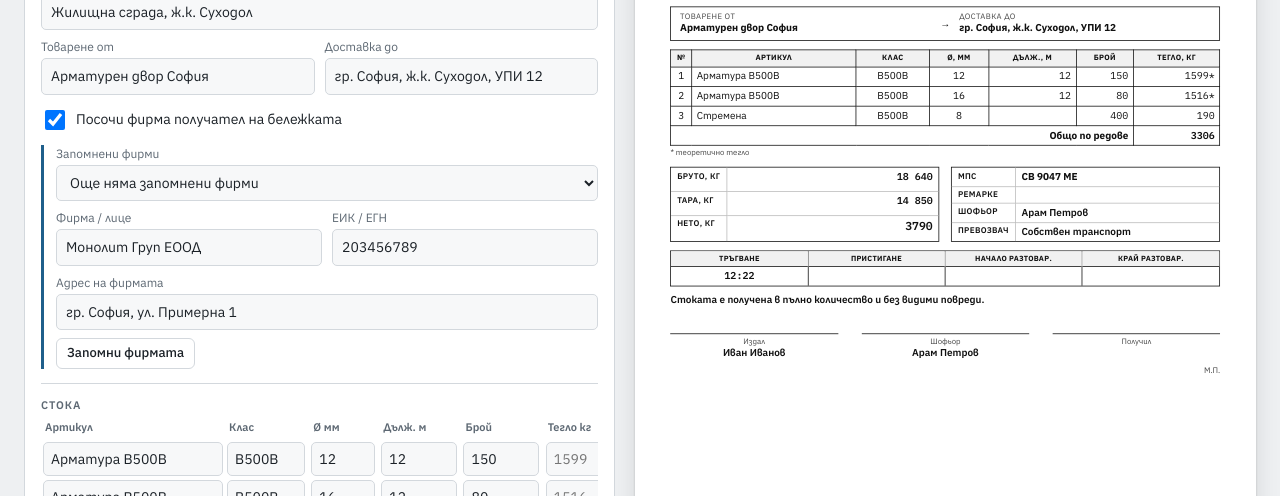
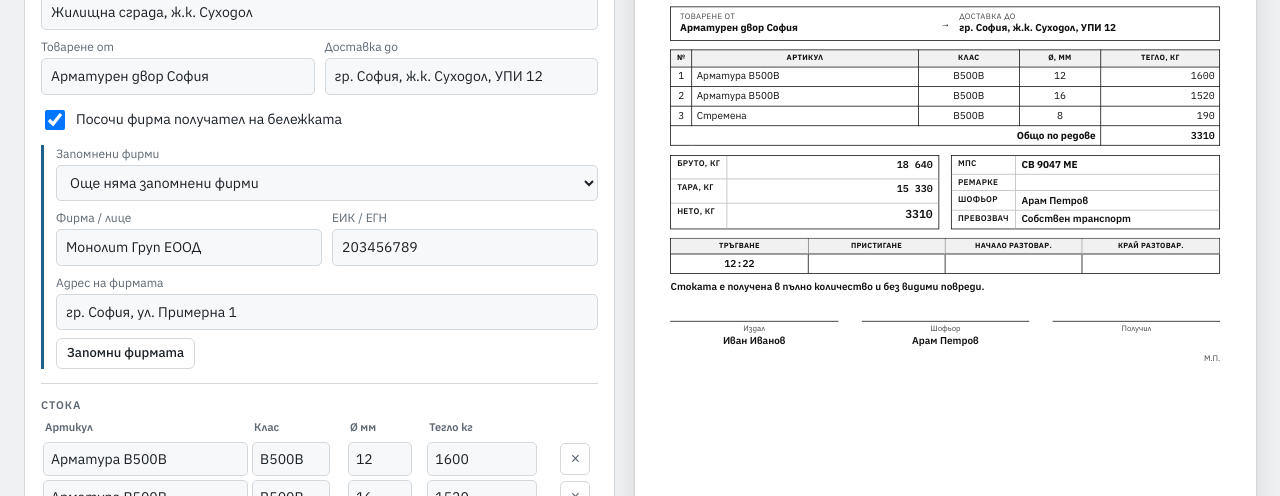
Before and after one commit to Skotch1cs/stomana-app, a plain HTML site: page index.html in a window 1280 px wide. Shown: the part 304-800 px from the top of the page. Drawn offline with Linux system fonts and the light colour scheme.

Commit message:
Без колони дължина и брой, само тегло
Co-Authored-By: Claude Opus 5.5 <noreply@anthropic.com>
Claude-Session: https://claude.ai/code/session_01T6w6h9qyZGUebvui3W9mso

```diff
--- a/index.html
+++ b/index.html
@@ -53,7 +53,7 @@ textarea{resize:vertical;min-height:54px}
 input[type=number]{font-variant-numeric:tabular-nums}
 
 .items{overflow-x:auto}
-.items table{border-collapse:collapse;width:100%;min-width:620px}
+.items table{border-collapse:collapse;width:100%;min-width:420px}
 .items th{font-size:11px;font-weight:600;color:var(--muted);text-align:left;padding:0 4px 4px}
 .items td{padding:2px}
 .items input{padding:6px 7px}
@@ -254,12 +254,12 @@ input[type=number]{font-variant-numeric:tabular-nums}
             <legend>Стока</legend>
             <div class="items">
               <table>
-                <thead><tr><th>Артикул</th><th>Клас</th><th>Ø мм</th><th>Дълж. м</th><th>Брой</th><th>Тегло кг</th><th></th></tr></thead>
+                <thead><tr><th>Артикул</th><th>Клас</th><th>Ø мм</th><th>Тегло кг</th><th></th></tr></thead>
                 <tbody id="items-body"></tbody>
               </table>
             </div>
             <div class="row"><button class="btn small" type="button" id="btn-add-row">+ Добави ред</button>
-              <span class="hint">Ако теглото е празно, се смята теоретично: Ø² × 0,00617 × дължина × брой.</span></div>
+</div>
           </fieldset>
           <div class="sep"></div>
           <fieldset>
@@ -408,11 +408,11 @@ input[type=number]{font-variant-numeric:tabular-nums}
     d.hasClient=true; d.client="Монолит Груп ЕООД"; d.clientEik="203456789"; d.clientAddr="гр. София, ул. Примерна 1";
     d.site="Жилищна сграда, ж.к. Суходол"; d.to="гр. София, ж.к. Суходол, УПИ 12";
     d.items=[
-      {name:"Арматура B500B",grade:"B500B",d:"12",len:"12",qty:"150",w:""},
-      {name:"Арматура B500B",grade:"B500B",d:"16",len:"12",qty:"80",w:""},
-      {name:"Стремена",grade:"B500B",d:"8",len:"",qty:"400",w:"190"}
+      {name:"Арматура B500B",grade:"B500B",d:"12",w:"1600"},
+      {name:"Арматура B500B",grade:"B500B",d:"16",w:"1520"},
+      {name:"Стремена",grade:"B500B",d:"8",w:"190"}
     ];
-    d.gross="18640"; d.tare="14850";
+    d.gross="18640"; d.tare="15330";
     d.plate="СВ 9047 МЕ"; d.driver="Арам Петров"; d.carrier="Собствен транспорт";
     d.issuer="Иван Иванов";
     return d;
@@ -434,7 +434,7 @@ input[type=number]{font-variant-numeric:tabular-nums}
   var doc = store.draft || sampleDoc();
 
   /* ---------- weights ---------- */
-  function autoW(it){ var d=num(it.d), l=num(it.len), q=num(it.qty); return (d&&l&&q) ? d*d*0.00617*l*q : 0; }
+  function autoW(it){ return 0; }
   function rowW(it){ return String(it.w).trim()!=="" ? num(it.w) : autoW(it); }
   function itemsTotal(){ return doc.items.reduce(function(a,it){ return a+rowW(it); },0); }
   function netW(){ var g=num(doc.gross), t=num(doc.tare); return (g&&t) ? g-t : itemsTotal(); }
@@ -446,7 +446,7 @@ input[type=number]{font-variant-numeric:tabular-nums}
     for(i=0;i<doc.items.length;i++){
       it=doc.items[i];
       var w=rowW(it), isAuto = String(it.w).trim()==="" && w;
-      rows += "<tr><td class=\"c\">"+(i+1)+"</td><td>"+esc(it.name)+"</td><td class=\"c\">"+esc(it.grade)+"</td><td class=\"c\">"+esc(it.d)+"</td><td class=\"n\">"+esc(fmtNum(it.len))+"</td><td class=\"n\">"+esc(it.qty)+"</td><td class=\"n\">"+fmtKg(w)+(isAuto?"*":"")+"</td></tr>";
+      rows += "<tr><td class=\"c\">"+(i+1)+"</td><td>"+esc(it.name)+"</td><td class=\"c\">"+esc(it.grade)+"</td><td class=\"c\">"+esc(it.d)+"</td><td class=\"n\">"+fmtKg(w)+(isAuto?"*":"")+"</td></tr>";
     }
     var anyAuto = doc.items.some(function(x){ return String(x.w).trim()==="" && autoW(x); });
     return ""+
@@ -464,9 +464,9 @@ input[type=number]{font-variant-numeric:tabular-nums}
         "<div><div class=\"rc-lbl\">Обект</div><b>"+esc(doc.site)+"</b></div>"+
       "</div>"+
       "<div class=\"rc-route\"><div><small>Товарене от</small><b>"+esc(doc.from)+"</b></div><div aria-hidden=\"true\">→</div><div><small>Доставка до</small><b>"+esc(doc.to)+"</b></div></div>"+
-      "<table><thead><tr><th style=\"width:7mm\">№</th><th>Артикул</th><th>Клас</th><th>Ø, мм</th><th>Дълж., м</th><th>Брой</th><th>Тегло, кг</th></tr></thead>"+
+      "<table><thead><tr><th style=\"width:7mm\">№</th><th>Артикул</th><th>Клас</th><th>Ø, мм</th><th>Тегло, кг</th></tr></thead>"+
         "<tbody>"+rows+"</tbody>"+
-        "<tfoot><tr><td colspan=\"6\" style=\"text-align:right\">Общо по редове</td><td class=\"n\">"+fmtKg(total)+"</td></tr></tfoot></table>"+
+        "<tfoot><tr><td colspan=\"4\" style=\"text-align:right\">Общо по редове</td><td class=\"n\">"+fmtKg(total)+"</td></tr></tfoot></table>"+
       (anyAuto?"<div style=\"font-size:.78em;color:var(--ink-soft);margin-top:.8mm\">* теоретично тегло</div>":"")+
       "<div class=\"rc-two\">"+
         "<div class=\"rc-box\"><span>Бруто, кг</span><span>"+fmtKg(num(doc.gross))+"</span><span>Тара, кг</span><span>"+fmtKg(num(doc.tare))+"</span><span>Нето, кг</span><span class=\"big\">"+fmtKg(netW())+(hasScale?"":(netW()?"*":""))+"</span></div>"+
@@ -538,9 +538,7 @@ input[type=number]{font-variant-numeric:tabular-nums}
         "<td data-label=\"Артикул\"><input data-row=\""+i+"\" data-f=\"name\" list=\"dl-products\" value=\""+esc(it.name)+"\" aria-label=\"Артикул\"></td>"+
         "<td data-label=\"Клас\"><input class=\"d\" data-row=\""+i+"\" data-f=\"grade\" style=\"width:78px\" list=\"dl-grades\" value=\""+esc(it.grade)+"\" aria-label=\"Клас\"></td>"+
         "<td data-label=\"Ø мм\"><input class=\"d\" data-row=\""+i+"\" data-f=\"d\" list=\"dl-d\" inputmode=\"numeric\" value=\""+esc(it.d)+"\" aria-label=\"Диаметър\"></td>"+
-        "<td data-label=\"Дължина м\"><input class=\"num\" data-row=\""+i+"\" data-f=\"len\" inputmode=\"decimal\" value=\""+esc(it.len)+"\" aria-label=\"Дължина\"></td>"+
-        "<td data-label=\"Брой\"><input class=\"num\" data-row=\""+i+"\" data-f=\"qty\" inputmode=\"numeric\" value=\""+esc(it.qty)+"\" aria-label=\"Брой\"></td>"+
-        "<td data-label=\"Тегло кг\"><input class=\"num\" data-row=\""+i+"\" data-f=\"w\" inputmode=\"decimal\" value=\""+esc(it.w)+"\" placeholder=\""+(autoW(it)?Math.round(autoW(it)):"")+"\" aria-label=\"Тегло\"></td>"+
+        "<td data-label=\"Тегло кг\"><input class=\"num\" style=\"width:110px\" data-row=\""+i+"\" data-f=\"w\" inputmode=\"decimal\" value=\""+esc(it.w)+"\" placeholder=\""+(autoW(it)?Math.round(autoW(it)):"")+"\" aria-label=\"Тегло\"></td>"+
         "<td><button type=\"button\" class=\"del\" data-del=\""+i+"\" aria-label=\"Изтрий реда\">×</button></td></tr>";
     }).join("");
   }
```
